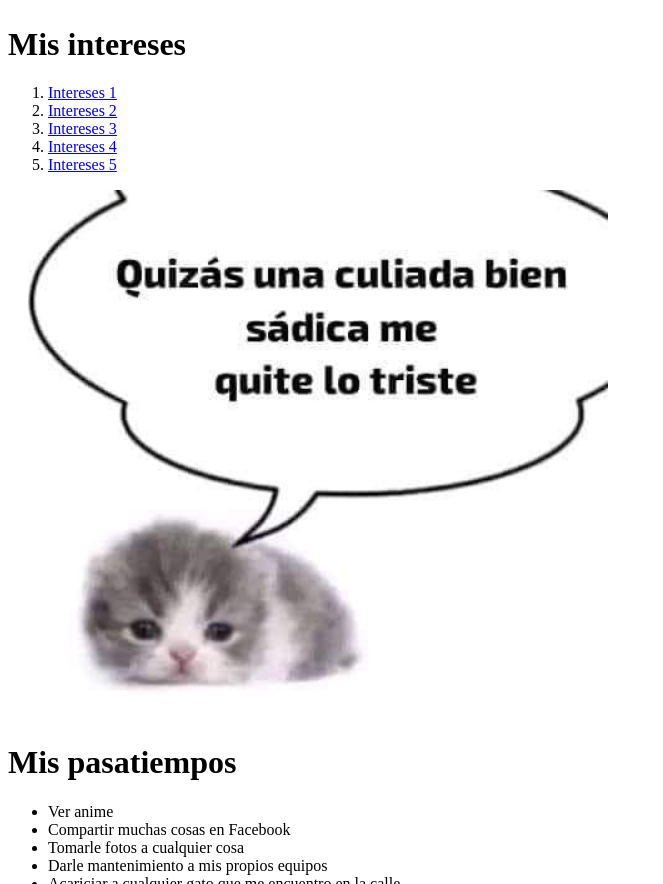
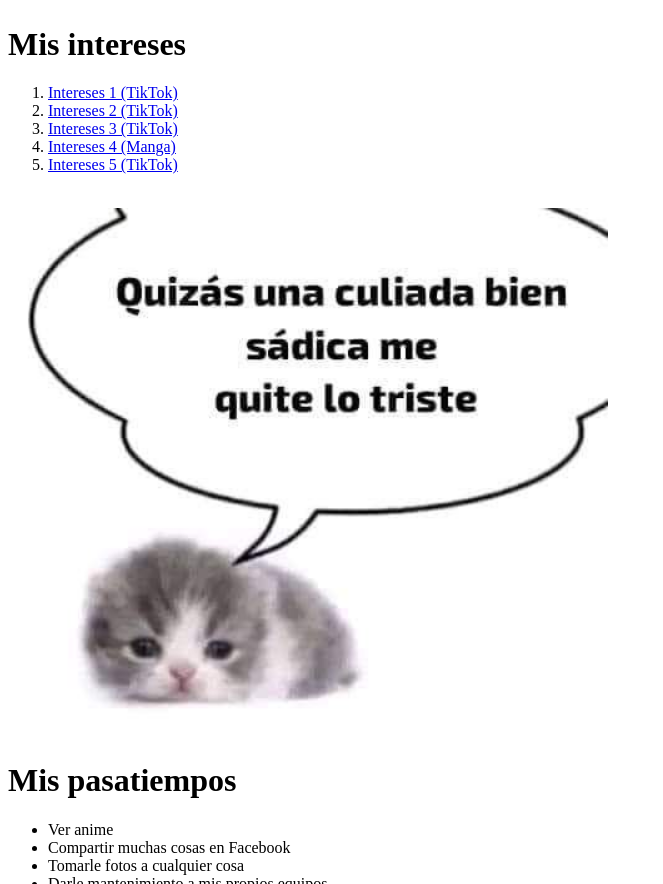
Before and after one commit to dangeles05/dangeles05.github.com, a plain HTML site: page index.html in a window 1280 px wide. Shown: the part 2744-3628 px from the top of the page, without its empty margins (0-663 px from the left). Drawn offline with Linux system fonts and the light colour scheme.

Commit message:
Update index.html

```diff
--- a/index.html
+++ b/index.html
@@ -24,7 +24,7 @@
     <h1>¿Por qué estudio TIC's?</h1>
         <p2>Realmente aun no tenía conocimiento acerca de esta carrera, mi opcion desde pequeño era estudiar Ingeniería en Sistemas Computacionales,<br>
             pero cuando personal del ITSOEH acudio al bachillerato donde estudiaba y nos platicaron sobre la carrera de ITIC's, me cambió la mentalidad,<br>
-            ya que me dijeron cosas que ni yo sabia y me fascinaron, aunque viendola bien si esta algo complicado JAJAJAJ</p2>
+            ya que me dijeron cosas que ni yo sabia y me fascinaron, aunque viendola bien si esta algo complicado JAJAJAJ</p2><br>
 
 
             <img src="WhatsApp Image 2023-10-24 at 10.28.26 PM.jpeg" alt="Dr. Cuadros dando nuestra primer clase de Introduccion a las TIC's" width="600">
@@ -32,20 +32,21 @@
     <h1>¿De dónde vengo?</h1>
         <p3>Como ya lo mencioné, vengo de el municipio de Mixquiahuala de Juarez, ubicado en el estado de Hidalgo, en México. Mixquiahuala es uno de<br>
             los 84 municipios que conforman al estado de Hidalgo, en este municipio vive toda mi familia (tanto paterna como materna), y por lo tanto<br>
-            pasé toda mi niñez rodeado de mis familiares (a excepción de algunos familiares que residen en el extranjero debido a razones personales)</p3>
+            pasé toda mi niñez rodeado de mis familiares (a excepción de algunos familiares que residen en el extranjero debido a razones personales)</p3><br>
 
 
-            <img src="WhatsApp Image 2023-10-24 at 10.30.30 PM.jpeg" alt="Imagen parcial de la Parroquia de San Antonio de Padua, de el municipio de Mixquiahuala" width="600">
+            <img src="WhatsApp Image 2023-10-24 at 10.30.30 PM.jpeg" alt="Imagen parcial de la Parroquia de San Antonio de Padua, de el municipio de Mixquiahuala
+                " width="600"><br>
 
 
     <h1>Mis intereses</h1>
         <p4>
             <ol>
-                <li><a href="https://vm.tiktok.com/ZMjfqbRDq/">Intereses 1</a></li>
-                <li><a href="https://vm.tiktok.com/ZMjfqbqpk/">Intereses 2</a></li>
-                <li><a href="https://vm.tiktok.com/ZMjfqGdQS/">Intereses 3</a></li>
-                <li><a href="https://lectortmo.com/library/manga/12261/kobayashi-san-chi-no-maid-dragon">Intereses 4</a></li>
-                <li><a href="https://vm.tiktok.com/ZMjghcsLE/">Intereses 5</a></li>
+                <li><a href="https://vm.tiktok.com/ZMjfqbRDq/">Intereses 1 (TikTok)</a></li>
+                <li><a href="https://vm.tiktok.com/ZMjfqbqpk/">Intereses 2 (TikTok)</a></li>
+                <li><a href="https://vm.tiktok.com/ZMjfqGdQS/">Intereses 3 (TikTok)</a></li>
+                <li><a href="https://lectortmo.com/library/manga/12261/kobayashi-san-chi-no-maid-dragon">Intereses 4 (Manga)</a></li>
+                <li><a href="https://vm.tiktok.com/ZMjghcsLE/">Intereses 5 (TikTok)</a></li><br>
 
             </ol>
 
@@ -68,7 +69,7 @@
                 <li>Reflexionar conmigo mismo</li>
                 <li>Echar relajo en la escuela</li>
             </ul>
-        </p5>
+        </p5><br>
 
 
         <img src="WhatsApp Image 2023-10-24 at 10.32.29 PM.jpeg" alt="Imagen tomada por mi dandole mantenimiento a mi computadora" width="600">
```
